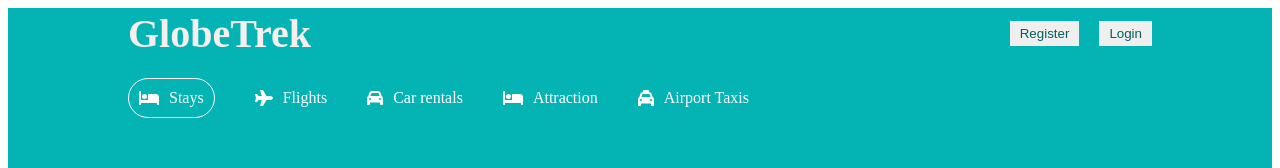
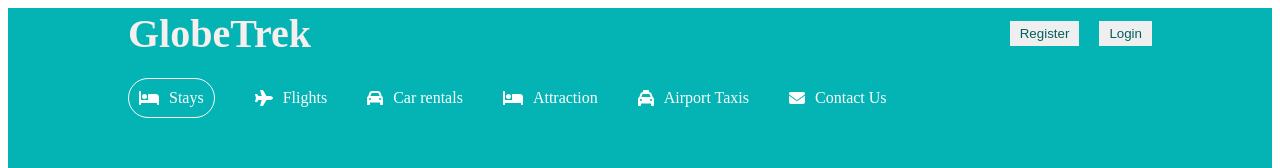
Before and after one commit to par2hibATU/Y4-GlobeTrek-PE-, a React (Create React App) app: page / in a window 1280 px wide. Shown: the top 168 px of the page. Built offline with nearby package versions, Linux system fonts and the light colour scheme.

Commit message:
Email page created but still not functioning. Just added the routing and styles

```diff
--- a/src/App.js
+++ b/src/App.js
@@ -2,6 +2,7 @@ import { BrowserRouter, Route, Routes } from "react-router-dom";
 import Home from "./pages/home/Home";
 import List from "./pages/list/List";
 import Hotel from "./pages/hotel/Hotel";
+import MailList from "./pages/mailList/MailList";
 
 function App() {
   return (
@@ -10,6 +11,7 @@ function App() {
       <Route path = "/" element = {<Home />} />
       <Route path = "/hotels" element = {<List />} />
       <Route path = "/hotels/:id" element = {<Hotel />} />
+      <Route path="/email" element = {<MailList />} />
     </Routes>
     </BrowserRouter>
   );
--- a/src/components/header/Header.jsx
+++ b/src/components/header/Header.jsx
@@ -7,12 +7,14 @@ import {
   faPerson,
   faPlane,
   faTaxi,
+
 } from "@fortawesome/free-solid-svg-icons";
 import { faCalendarDays } from "@fortawesome/free-regular-svg-icons";
 import { DateRange } from "react-date-range";
 import "react-date-range/dist/styles.css"; // main style file
 import "react-date-range/dist/theme/default.css"; // theme css file
 import { format } from "date-fns";
+import { faEnvelope } from "@fortawesome/free-solid-svg-icons";
 
 export const Header = ({ type }) => {
   //to hide the calender at the opening
@@ -45,7 +47,7 @@ export const Header = ({ type }) => {
   ///If div is list, then headerContainer listMode will be triggered otherwise headerContainer will be triggered */
   return (
     <div className="header">
-      <div className={type ==="list" ? "headerContainer listMode" : "headerContainer"}>
+      <div className={type ==="list" ? "headerContainer listMode" : type === "email" ? "headerContainer emailMode" : "headerContainer"}>
         <div className="headerList">
           <div className="headerListItem active">
             <FontAwesomeIcon icon={faBed} />
@@ -68,8 +70,12 @@ export const Header = ({ type }) => {
             <FontAwesomeIcon icon={faTaxi} />
             <span>Airport Taxis</span>
           </div>
+          <div className="headerListItem">
+            <FontAwesomeIcon icon={faEnvelope} />
+            <span>Contact Us</span>
+          </div>
         </div>
-        { type !== "list" && (
+        { type !== "list" && type !== "email" &&(
           <>
             <h1 className="headerTitle">Get Discounts!</h1>
             <p className="headerDesc">
--- a/src/components/header/header.css
+++ b/src/components/header/header.css
@@ -14,6 +14,11 @@
 
 .headerContainer.listMode{
     margin: 20px 0px 0px 0px;
+}
+
+.headerContainer.emailMode{
+    margin: 20px 0px 0px 0px;
+
 }
 
 .headerList{
--- a/src/pages/home/Home.jsx
+++ b/src/pages/home/Home.jsx
@@ -4,6 +4,7 @@ import Header from "../../components/header/Header";
 import Featured from "../../components/featured/Featured";
 import PropertyList from "../../components/propertyList/PropertyList";
 import FeaturedProperties from "../../components/featuredProperties/FeaturedProperties";
+import MailList from "../mailList/MailList";
 
 
 
@@ -21,6 +22,7 @@ export const Home = () => {
           <PropertyList />
           <h2 className="homeTitle">Peoples Favorite</h2>
           <FeaturedProperties />
+          <MailList />
         </div>
     </div>
   )
```
